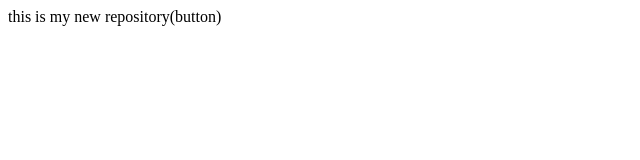
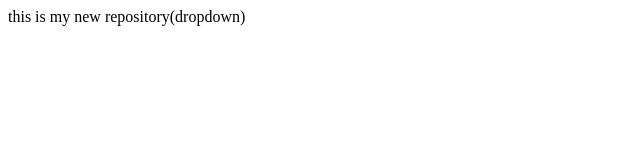
Before and after one commit to AlishbaZaheer/localrepo, a plain HTML site: page index.html in a window 1280 px wide. Shown: the full height of the page, 0-640 px from the left. Drawn offline with Linux system fonts and the light colour scheme.

Commit message:
add dropdown

```diff
--- a/index.html
+++ b/index.html
@@ -1 +1 @@
-<p>this is my new repository(button)</p>
+<p>this is my new repository(dropdown)</p>
```
